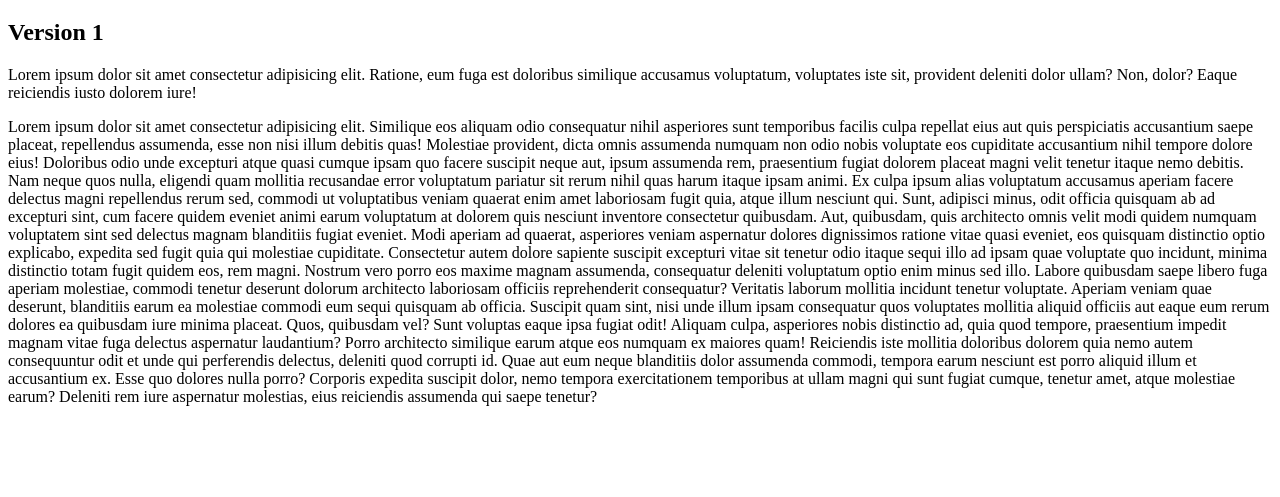
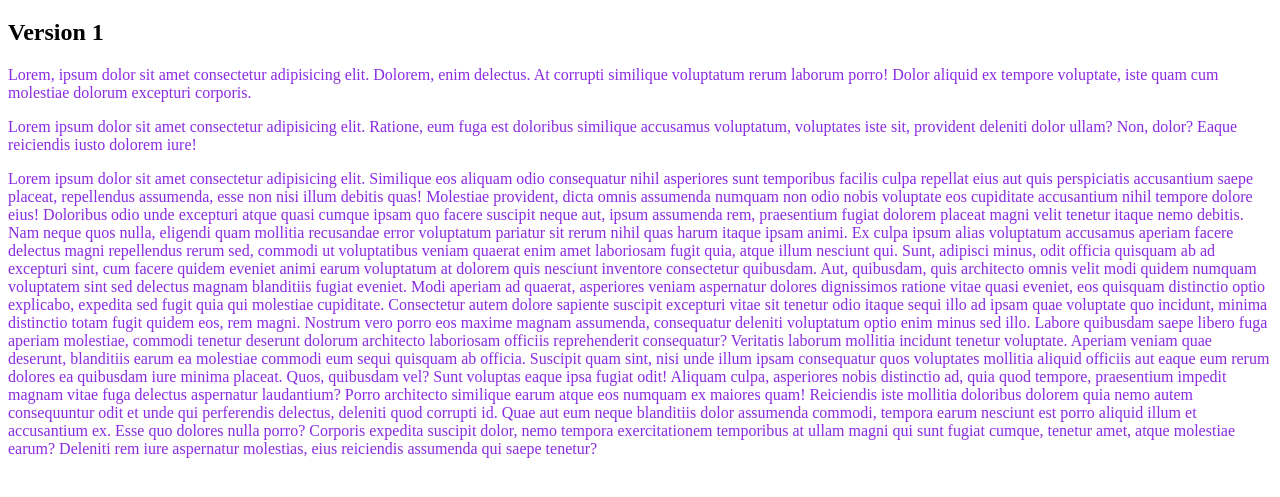
Before and after one commit to Arslak/Arslak.github.io, a plain HTML site: page index.html in a window 1280 px wide. Shown: the part 61-558 px from the top of the page. Drawn offline with Linux system fonts and the light colour scheme.

Commit message:
ajout style

```diff
--- a/index.html
+++ b/index.html
@@ -5,10 +5,14 @@
     <meta http-equiv="X-UA-Compatible" content="IE=edge">
     <meta name="viewport" content="width=device-width, initial-scale=1.0">
     <title>Document</title>
+
+    <link rel="stylesheet" type="text/css" href="style.css">
 </head>
 <body>
     <h1>COURS GITHUB</h1>
     <h2>Version 1</h2>
+
+    <p>Lorem, ipsum dolor sit amet consectetur adipisicing elit. Dolorem, enim delectus. At corrupti similique voluptatum rerum laborum porro! Dolor aliquid ex tempore voluptate, iste quam cum molestiae dolorum excepturi corporis.</p>
 
     <p>Lorem ipsum dolor sit amet consectetur adipisicing elit. Ratione, eum fuga est doloribus similique accusamus voluptatum, voluptates iste sit, provident deleniti dolor ullam? Non, dolor? Eaque reiciendis iusto dolorem iure!</p>
 
--- /dev/null
+++ b/style.css
@@ -0,0 +1,3 @@
+p {
+    color : blueviolet;
+}
```
